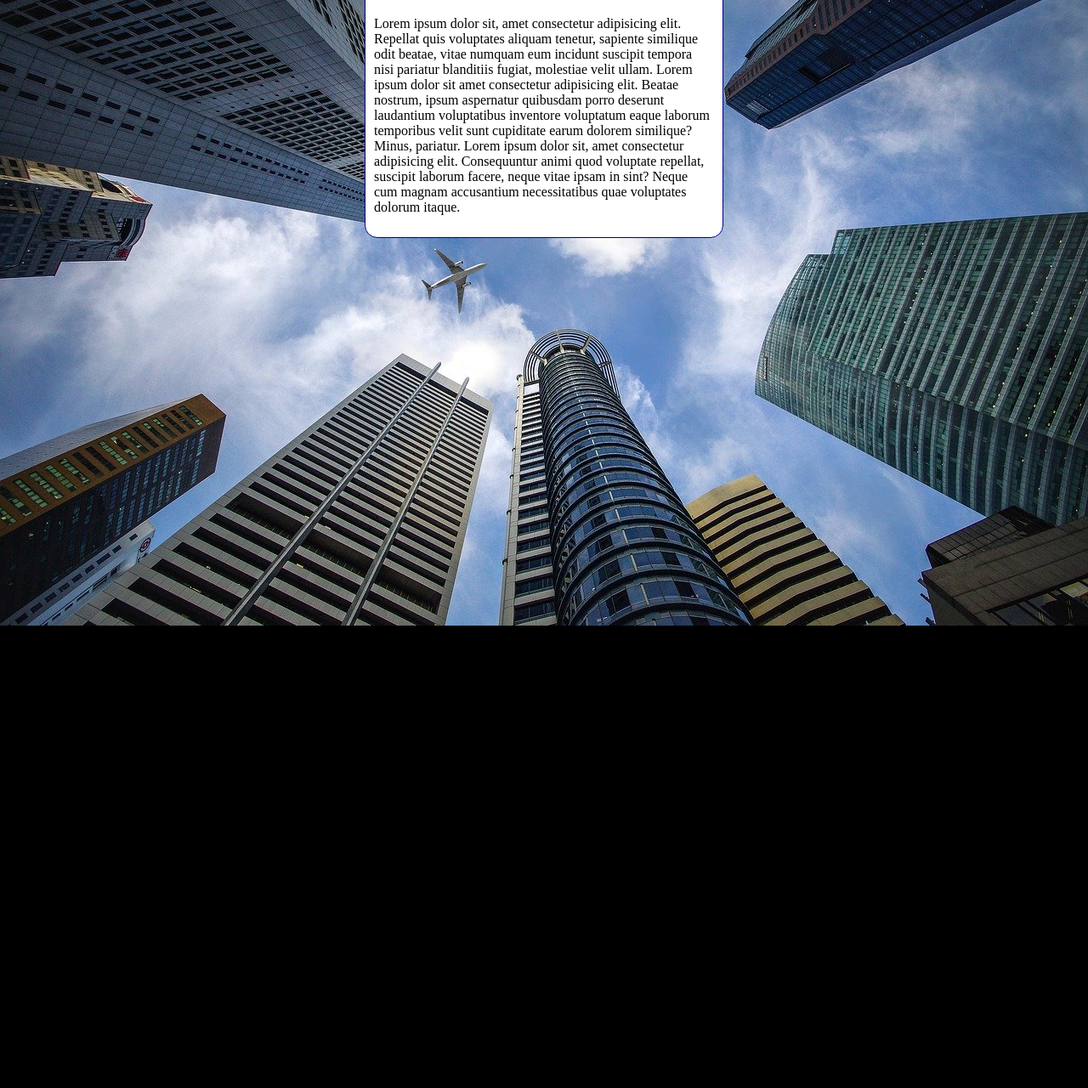
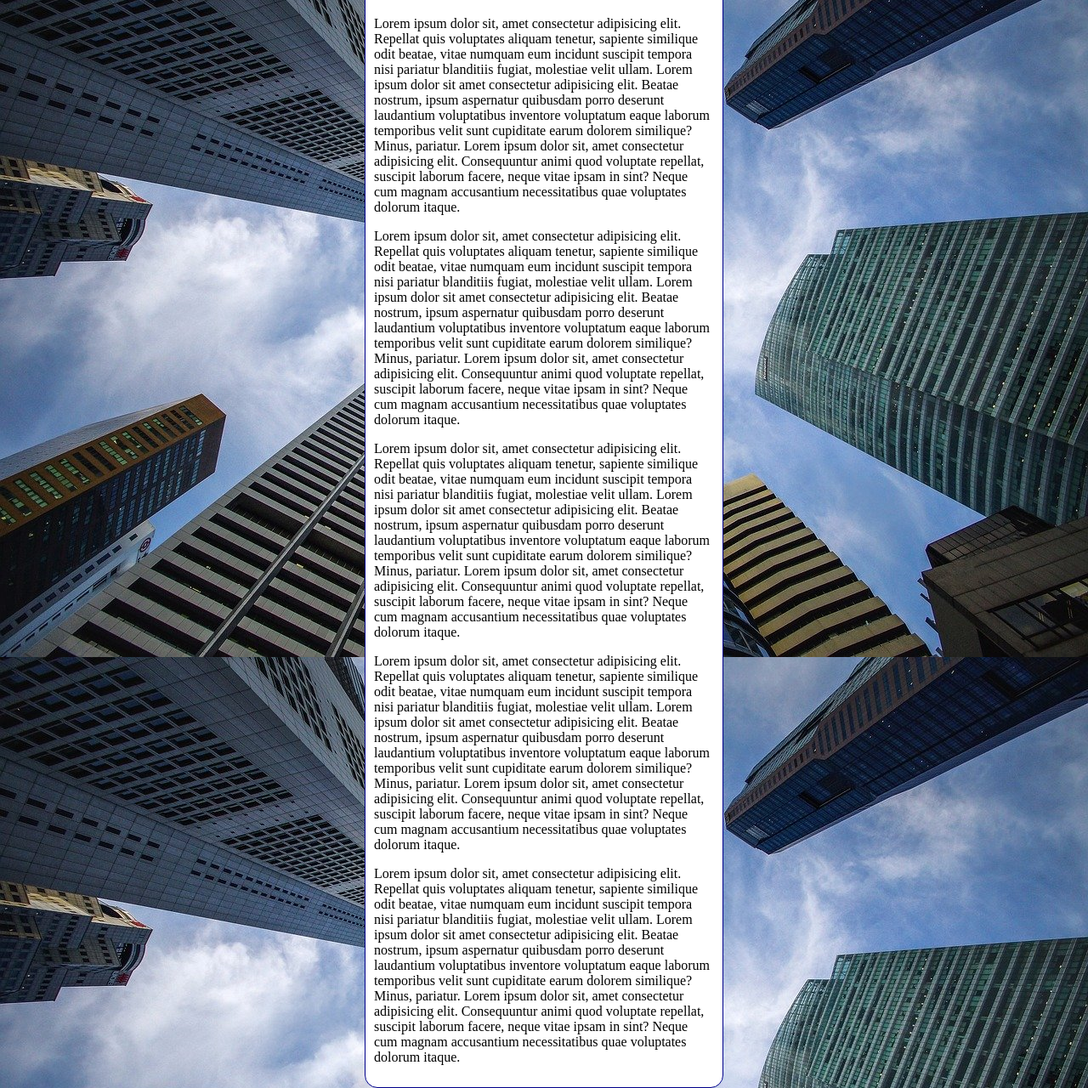
Before and after one commit to ThiagoDesWEb/HTML-CSS, a plain HTML site: page Exercicio/exe022/fundo006.html in a window 1280 px wide. Shown: the part 80-1360 px from the top of the page at 85% size. Before the commit the page ends 816 px from the top, so only its background shows below. Drawn offline with Linux system fonts and the light colour scheme.

Commit message:
Update fundo006.html

```diff
--- a/Exercicio/exe022/fundo006.html
+++ b/Exercicio/exe022/fundo006.html
@@ -10,7 +10,7 @@
             background-color: black;
             background-image: url(imagens/wallpaper002.jpg);
             background-position: center top;
-            background-repeat: no-repeat;
+            background-repeat: repeat-y;
             background-size: cover;
 
         }
@@ -29,6 +29,10 @@
     <main>
         <h1>Teste de Imagem de Fundo</h1>
         <p>Lorem ipsum dolor sit, amet consectetur adipisicing elit. Repellat quis voluptates aliquam tenetur, sapiente similique odit beatae, vitae numquam eum incidunt suscipit tempora nisi pariatur blanditiis fugiat, molestiae velit ullam. Lorem ipsum dolor sit amet consectetur adipisicing elit. Beatae nostrum, ipsum aspernatur quibusdam porro deserunt laudantium voluptatibus inventore voluptatum eaque laborum temporibus velit sunt cupiditate earum dolorem similique? Minus, pariatur. Lorem ipsum dolor sit, amet consectetur adipisicing elit. Consequuntur animi quod voluptate repellat, suscipit laborum facere, neque vitae ipsam in sint? Neque cum magnam accusantium necessitatibus quae voluptates dolorum itaque.</p>
+        <p>Lorem ipsum dolor sit, amet consectetur adipisicing elit. Repellat quis voluptates aliquam tenetur, sapiente similique odit beatae, vitae numquam eum incidunt suscipit tempora nisi pariatur blanditiis fugiat, molestiae velit ullam. Lorem ipsum dolor sit amet consectetur adipisicing elit. Beatae nostrum, ipsum aspernatur quibusdam porro deserunt laudantium voluptatibus inventore voluptatum eaque laborum temporibus velit sunt cupiditate earum dolorem similique? Minus, pariatur. Lorem ipsum dolor sit, amet consectetur adipisicing elit. Consequuntur animi quod voluptate repellat, suscipit laborum facere, neque vitae ipsam in sint? Neque cum magnam accusantium necessitatibus quae voluptates dolorum itaque.</p>
+        <p>Lorem ipsum dolor sit, amet consectetur adipisicing elit. Repellat quis voluptates aliquam tenetur, sapiente similique odit beatae, vitae numquam eum incidunt suscipit tempora nisi pariatur blanditiis fugiat, molestiae velit ullam. Lorem ipsum dolor sit amet consectetur adipisicing elit. Beatae nostrum, ipsum aspernatur quibusdam porro deserunt laudantium voluptatibus inventore voluptatum eaque laborum temporibus velit sunt cupiditate earum dolorem similique? Minus, pariatur. Lorem ipsum dolor sit, amet consectetur adipisicing elit. Consequuntur animi quod voluptate repellat, suscipit laborum facere, neque vitae ipsam in sint? Neque cum magnam accusantium necessitatibus quae voluptates dolorum itaque.</p>
+        <p>Lorem ipsum dolor sit, amet consectetur adipisicing elit. Repellat quis voluptates aliquam tenetur, sapiente similique odit beatae, vitae numquam eum incidunt suscipit tempora nisi pariatur blanditiis fugiat, molestiae velit ullam. Lorem ipsum dolor sit amet consectetur adipisicing elit. Beatae nostrum, ipsum aspernatur quibusdam porro deserunt laudantium voluptatibus inventore voluptatum eaque laborum temporibus velit sunt cupiditate earum dolorem similique? Minus, pariatur. Lorem ipsum dolor sit, amet consectetur adipisicing elit. Consequuntur animi quod voluptate repellat, suscipit laborum facere, neque vitae ipsam in sint? Neque cum magnam accusantium necessitatibus quae voluptates dolorum itaque.</p>
+        <p>Lorem ipsum dolor sit, amet consectetur adipisicing elit. Repellat quis voluptates aliquam tenetur, sapiente similique odit beatae, vitae numquam eum incidunt suscipit tempora nisi pariatur blanditiis fugiat, molestiae velit ullam. Lorem ipsum dolor sit amet consectetur adipisicing elit. Beatae nostrum, ipsum aspernatur quibusdam porro deserunt laudantium voluptatibus inventore voluptatum eaque laborum temporibus velit sunt cupiditate earum dolorem similique? Minus, pariatur. Lorem ipsum dolor sit, amet consectetur adipisicing elit. Consequuntur animi quod voluptate repellat, suscipit laborum facere, neque vitae ipsam in sint? Neque cum magnam accusantium necessitatibus quae voluptates dolorum itaque.</p>
     </main>
 </body>
 </html>
```
